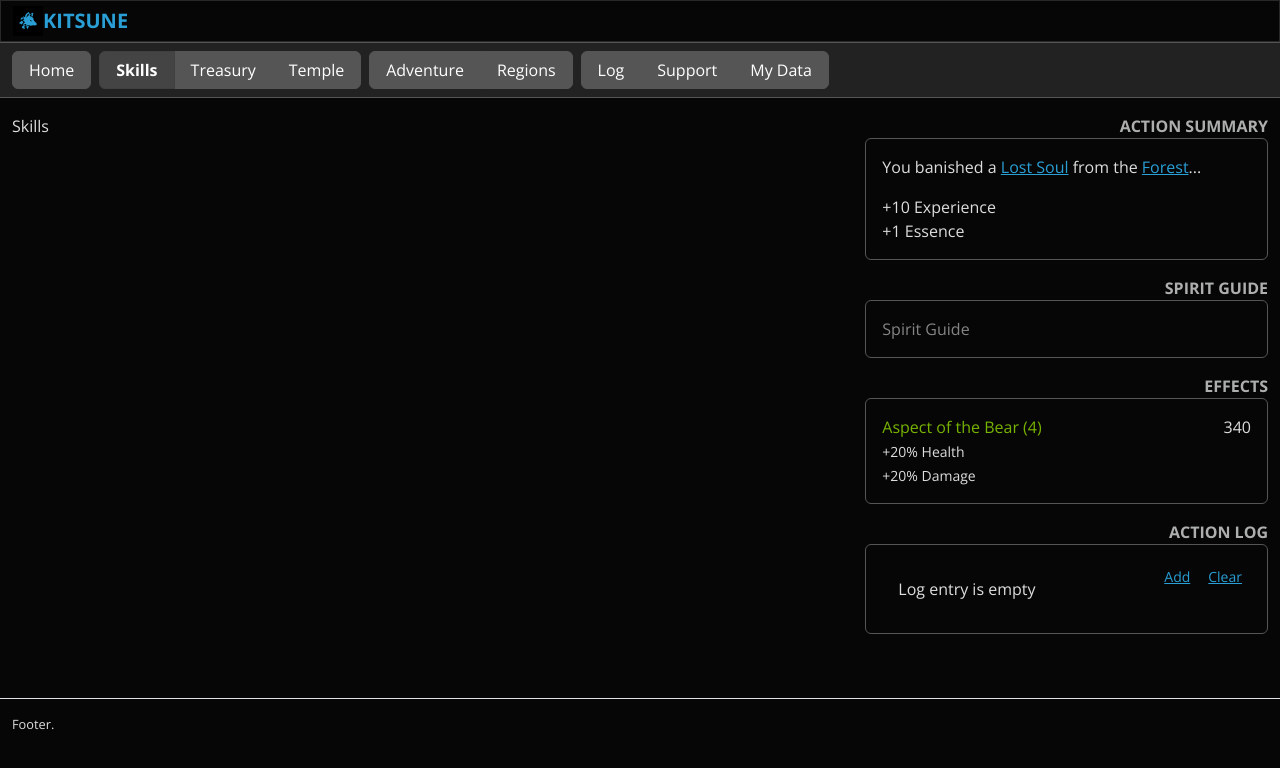
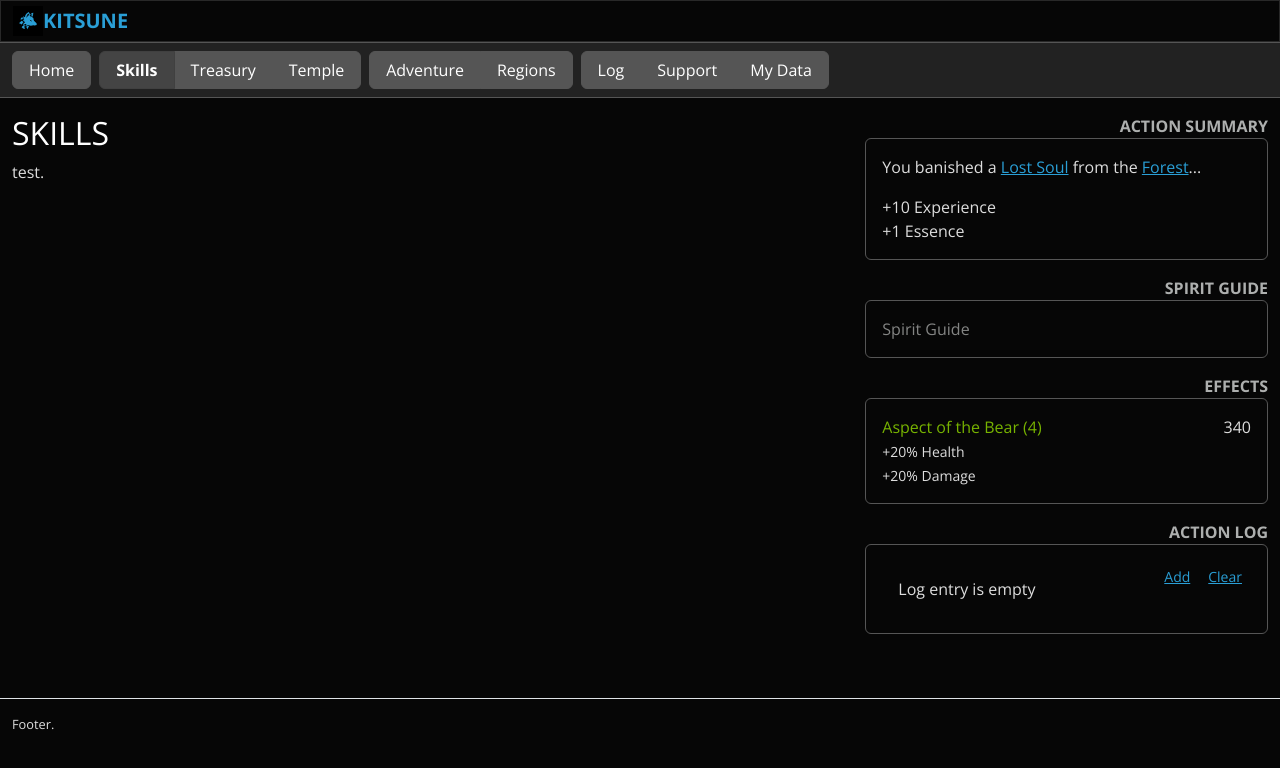
Before and after one commit to SlybootsStudio/kitsune, a Vue app: page /skills in a window 1280 px wide. Shown: the top 768 px of the page. Built offline with nearby package versions, Linux system fonts and the light colour scheme.

Commit message:
Working on skills view

```diff
--- a/src/views/Skills.vue
+++ b/src/views/Skills.vue
@@ -1,4 +1,11 @@
-<template>Skills</template>
+<template>
+  <div class="h4 text-uppercase">Skills</div>
+  <div class="row">
+    <div class="col">
+      test.
+    </div>
+  </div>
+</template>
 
 <script>
 export default {
```
